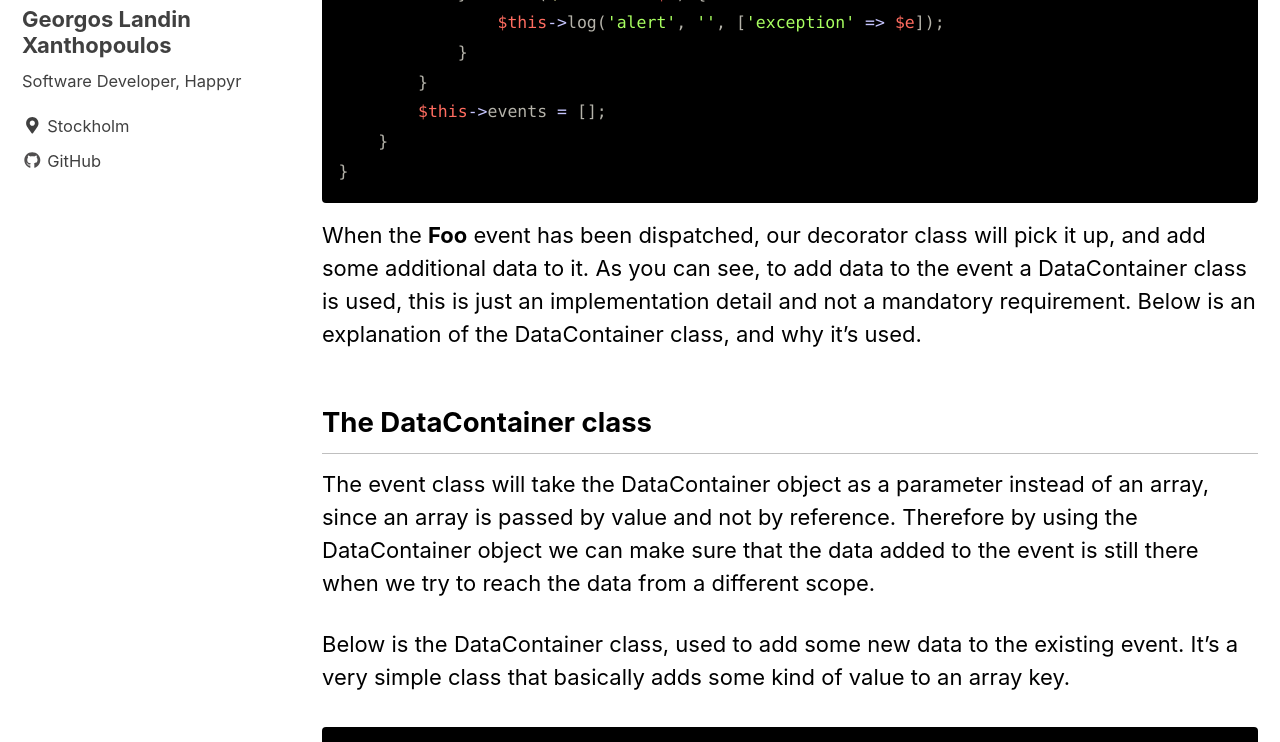
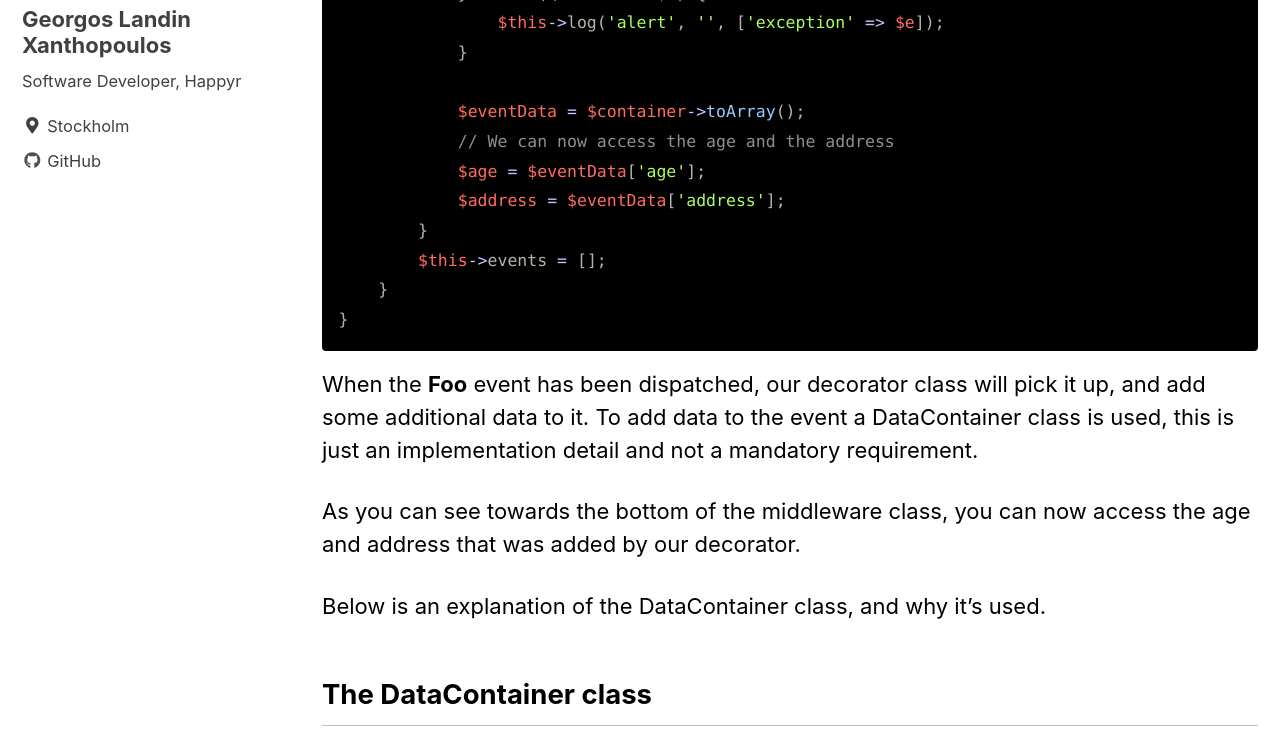
Before and after one commit to Happyr/developer.happyr.com, a Jekyll site: the page built from _posts/2018-04-09-middleware-event.md, in a window 1280 px wide and 900 px high, scrolled down 4446 px, cut to the strip 158-900 px from the top of the window. Built offline with Jekyll 4.4.1, drawn with Linux system fonts in a browser that asks for light colours; nearby versions of some CDN libraries; comment, search, counter and statistics services are not loaded.

Commit message:
Showing that we can now access the age and address of the user after dispatching

```diff
--- a/_posts/2018-04-09-middleware-event.md
+++ b/_posts/2018-04-09-middleware-event.md
@@ -150,6 +150,11 @@ class Middleware implements MessageBusMiddleware, EventSubscriberInterface
             } catch (\Throwable $e) {
                 $this->log('alert', '', ['exception' => $e]);
             }
+
+            $eventData = $container->toArray();
+            // We can now access the age and the address
+            $age = $eventData['age'];
+            $address = $eventData['address'];
         }
         $this->events = [];
     }
@@ -157,8 +162,12 @@ class Middleware implements MessageBusMiddleware, EventSubscriberInterface
 {% endhighlight %}
 
 When the <b>Foo</b> event has been dispatched, our decorator class will pick it up, and add some additional data to it.
-As you can see, to add data to the event a DataContainer class is used, this is just an implementation detail and not
+To add data to the event a DataContainer class is used, this is just an implementation detail and not
 a mandatory requirement.
+
+As you can see towards the bottom of the middleware class, you can now access the age and address that was added
+by our decorator.
+
 Below is an explanation of the DataContainer class, and why it's used.
 
 ## The DataContainer class
```
